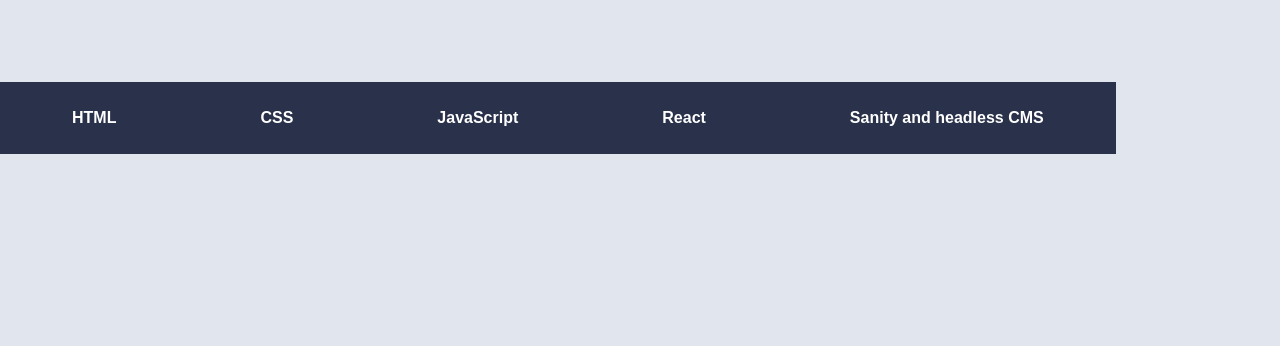
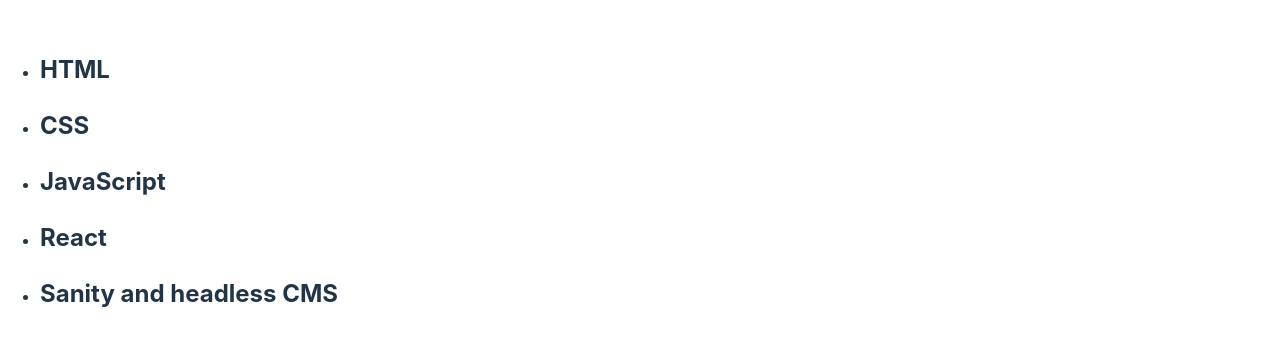
Before and after one commit to martiniusm/martiniusm-uin23ak3_resourceapp_group2, a React (Vite) app in the folder ressursarkiv/: page / in a window 1280 px wide. Shown: the part 218-564 px from the top of the page. Built offline with nearby package versions, Linux system fonts and the light colour scheme.

Commit message:
har gjort ferdig Content.jsx, gjort endringer på nav.jsx og category.jsx
laget ferdig Content.jsx slik at menyen fungerer slik at hver tittel viser tilhørende informasjon og linker. endret på Nav.jsx og Category.jsx slik at alt fungerer sammen

```diff
--- a/ressursarkiv/src/App.jsx
+++ b/ressursarkiv/src/App.jsx
@@ -1,28 +1,10 @@
-import { useState } from 'react'
-import './App.css'
+import React from 'react'
+import Content from './Components/Content'
 
-
-function App() {
-  const [count, setCount] = useState(0)
-
-  return (
-    <>
-      <div id="container">
-        <header>
-            <ul id="options">
-                <li id="HTML" className="menuItem" onClick="showInfo(event)">HTML</li>
-                <li id="CSS" className="menuItem" onClick="showInfo(event)">CSS</li>
-                <li id="JavaScript" className="menuItem" onClick="showInfo(event)">JavaScript</li>
-                <li id="React" className="menuItem" onClick="showInfo(event)">React</li>
-                <li id="Sanity and headless CMS" className="menuItem" onClick="showInfo(event)">Sanity and headless CMS</li>
-            </ul>
-        </header>
-    </div>
-    <main>
-
-    </main>
-    </>
-  )
+export default function App() {
+    return (
+        <div>
+            <Content />
+        </div>
+    )
 }
-
-export default App
--- a/ressursarkiv/src/Components/Category.jsx
+++ b/ressursarkiv/src/Components/Category.jsx
@@ -1,16 +1,23 @@
-import { resources } from "../assets/ressurser"
-import Content from './Content'
-import Nav from './Nav'
-export default function Category(){
-
-    return(
-        <>
-        {resources.map(resource =>
-            <Content category={resource.category} text={resource.text} sources={resource.sources}/>
-            )}
-        {resources.map(category =>
-            <Nav category={category.category}/>
-            )}
-        </>
-    )
-}
+export default function Category({ selectedCategory, resources }) {
+    return (
+      <div>
+        {selectedCategory && (
+          resources
+            .filter((resource) => resource.category === selectedCategory)
+            .map((resource, i) => (
+              <article key={i}>
+                <h2>{resource.category}</h2>
+                <p>{resource.text}</p>
+                <ul>
+                  {resource.sources.map((element, j) => (
+                    <li key={j}>
+                      <a href={element.url}>{element.title}</a>
+                    </li>
+                  ))}
+                </ul>
+              </article>
+            ))
+        )}
+      </div>
+    );
+  }
--- a/ressursarkiv/src/Components/Content.jsx
+++ b/ressursarkiv/src/Components/Content.jsx
@@ -1,10 +1,20 @@
+import React, { useState } from 'react'
+import Nav from './Nav'
+import Category from './Category'
+import { resources } from '../assets/ressurser'
 
-export default function Content({category, text, sources}){
+export default function Content() {
+    const [selectedCategory, setSelectedCategory] = useState(null)
 
+    const handleCategorySelect = (category) => {
+        setSelectedCategory(category)
+    };
 
-    return(
-        <>
+    return (
 
-        </>
+            <>
+            <Nav handleCategorySelect={handleCategorySelect} categories={resources.map(resource => resource.category)} />
+            <Category selectedCategory={selectedCategory} resources={resources} />
+            </>
     )
 }
--- a/ressursarkiv/src/Components/Nav.jsx
+++ b/ressursarkiv/src/Components/Nav.jsx
@@ -0,0 +1,13 @@
+import React from 'react'
+
+export default function Nav({ handleCategorySelect, categories }) {
+    return (
+        <ul>
+            {categories.map((category, i) => (
+                <li key={i} onClick={() => handleCategorySelect(category)}>
+                    <h2>{category}</h2>
+                </li>
+            ))}
+        </ul>
+    );
+}
```
